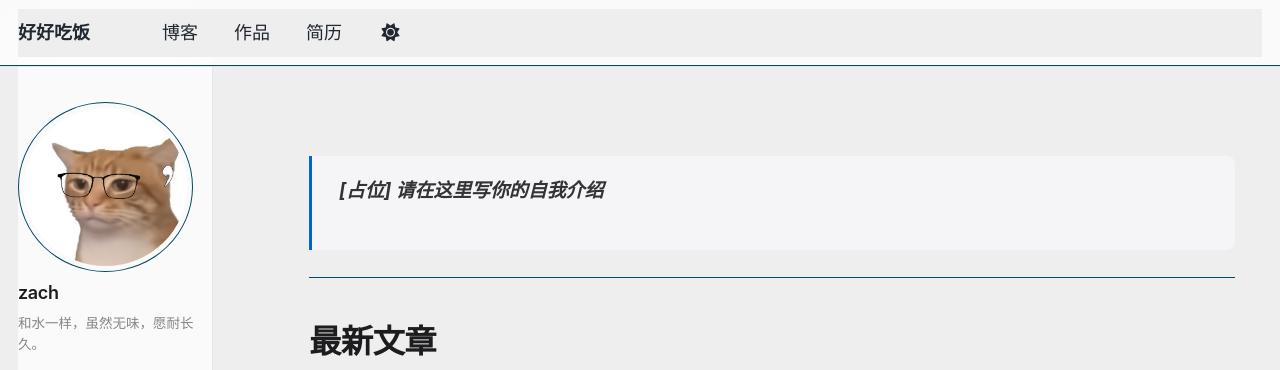
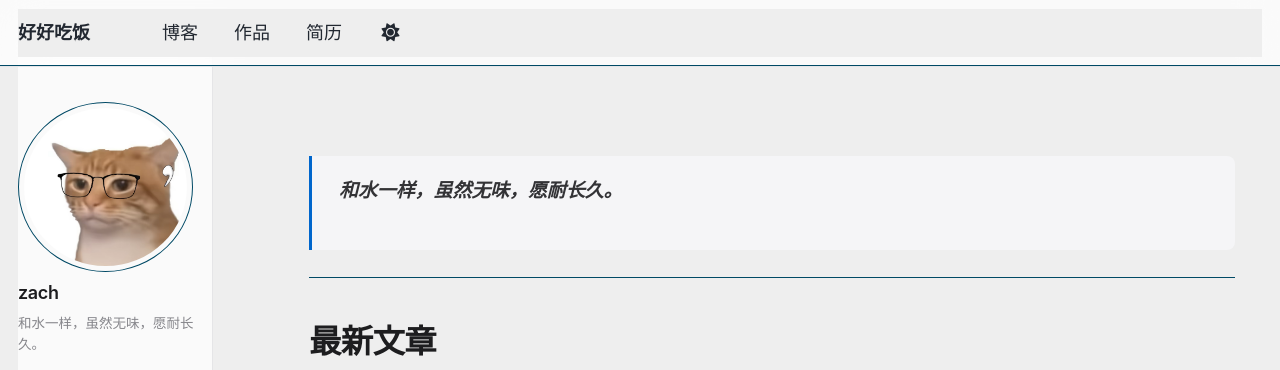
Before and after one commit to zach1219/zach1219.github.io, a Jekyll site: the page built from _pages/about.md, in a window 1280 px wide and 900 px high. Shown: the top 370 px of the window. Built offline with Jekyll 4.4.1, drawn with Linux system fonts in a browser that asks for light colours; a script that is not in the unit is left out; comment, search, counter and statistics services are not loaded.

Commit message:
feat: update homepage bio text

```diff
--- a/_pages/about.md
+++ b/_pages/about.md
@@ -7,7 +7,7 @@ redirect_from:
   - /about.html
 ---
 
-> **[占位] 请在这里写你的自我介绍**
+> **和水一样，虽然无味，愿耐长久。**
 
 ---
 
```
